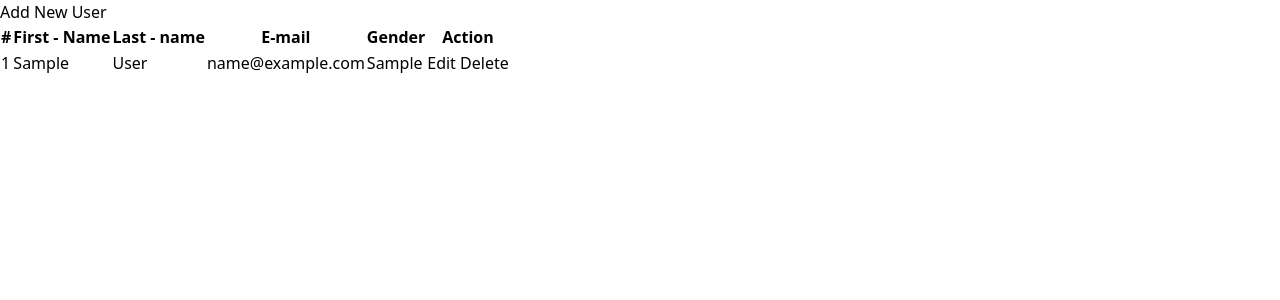
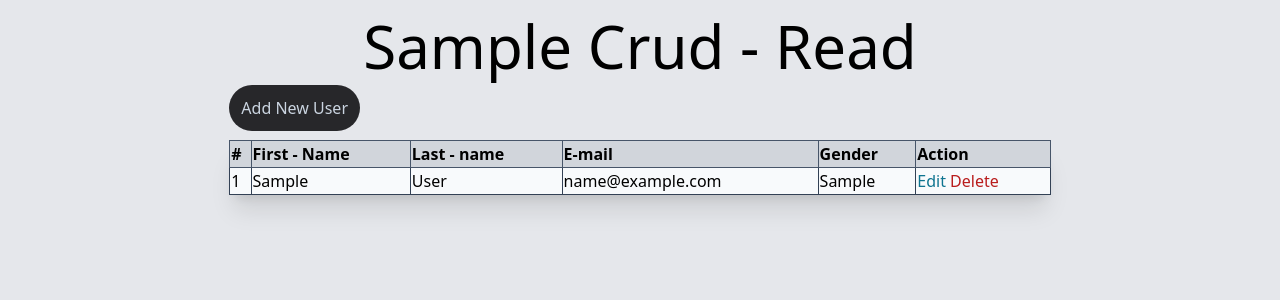
Before and after one commit to chrisonam/Sample_Crud_php_mysql, a PHP site: page / in a window 1280 px wide. Shown: the top 300 px of the page. Run offline with PHP 8.4, Linux system fonts and the light colour scheme; tables that the repository leaves empty or names only in its code hold one stand-in row (values such as "Sample post"); some libraries are stand-ins or nearby versions.

Commit message:
Adding Desing for table in index

```diff
--- a/assets/header.php
+++ b/assets/header.php
@@ -7,4 +7,4 @@
     <script src="https://cdn.tailwindcss.com"></script>
     <title>Sample Crud App</title>
 </head>
-<body>
+<body class="bg-gray-200">
--- a/index.php
+++ b/index.php
@@ -4,17 +4,21 @@
 ?>
 
 
-   <a href=" pages/create_user.php"> Add New User</a>
 
-   <table border="1">
+<div class="w-8/12 my-0 mx-auto align-center p-4 flex flex-col">
+    <h1 class="text-center text-6xl"> Sample Crud - Read</h1>
+    <div class="my-5 ">
+    <a class="p-3 border-black rounded-full bg-zinc-800 text-slate-300" href=" pages/create_user.php"> Add New User</a>
+    </div>
+   <table class=" shadow-xl w-full table-auto border-collapse border border-slate-400 bg-slate-50 p-4 text-justify ">
     <thead>
         <tr>
-        <th> #</th>
-        <th> First - Name</th>
-        <th>Last - name</th>
-        <th> E-mail </th>
-        <th> Gender</th>
-        <th>Action</th>
+        <th class="border border-slate-600 bg-gray-300"> #</th>
+        <th class="border border-slate-600 bg-gray-300"> First - Name</th>
+        <th class="border border-slate-600 bg-gray-300">Last - name</th>
+        <th class="border border-slate-600 bg-gray-300"> E-mail </th>
+        <th class="border border-slate-600 bg-gray-300"> Gender</th>
+        <th class="border border-slate-600 bg-gray-300">Action</th>
         </tr>
     </thead>
     <tbody>
@@ -26,13 +30,13 @@
        while($row = mysqli_fetch_assoc($result)){
         ?>
         <tr>
-            <td> <?php echo $row['id']?></td>
-            <td> <?php echo $row['firstname']?></td>
-            <td> <?php echo $row['lastname']?></td>
-            <td> <?php echo $row['email']?></td>
-            <td> <?php echo $row['gender']?></td>
-            <td> <a href="pages/edit.php?id=<?php echo $row['id']?>">Edit</a>
-            <a href="pages/delete_user.php?id=<?php echo $row['id']?>">Delete</a>
+            <td class="border border-slate-700"> <?php echo $row['id']?></td>
+            <td class="border border-slate-700"> <?php echo $row['firstname']?></td>
+            <td class="border border-slate-700"> <?php echo $row['lastname']?></td>
+            <td class="border border-slate-700"> <?php echo $row['email']?></td>
+            <td class="border border-slate-700"> <?php echo $row['gender']?></td>
+            <td class="border border-slate-700"> <a class=" text-cyan-700" href="pages/edit.php?id=<?php echo $row['id']?>">Edit</a>
+            <a class="text-red-700" href="pages/delete_user.php?id=<?php echo $row['id']?>">Delete</a>
         </td>
         </tr>
 
@@ -43,9 +47,5 @@
        ?>
 
     </tbody>
-
-
-
    </table>
-</body>
-</html>
+</div>
```
